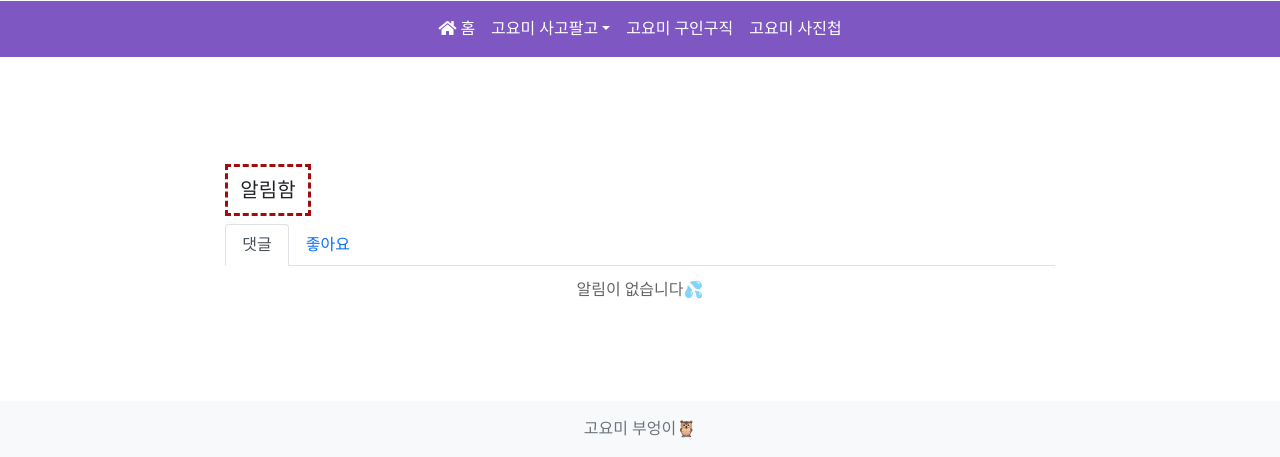
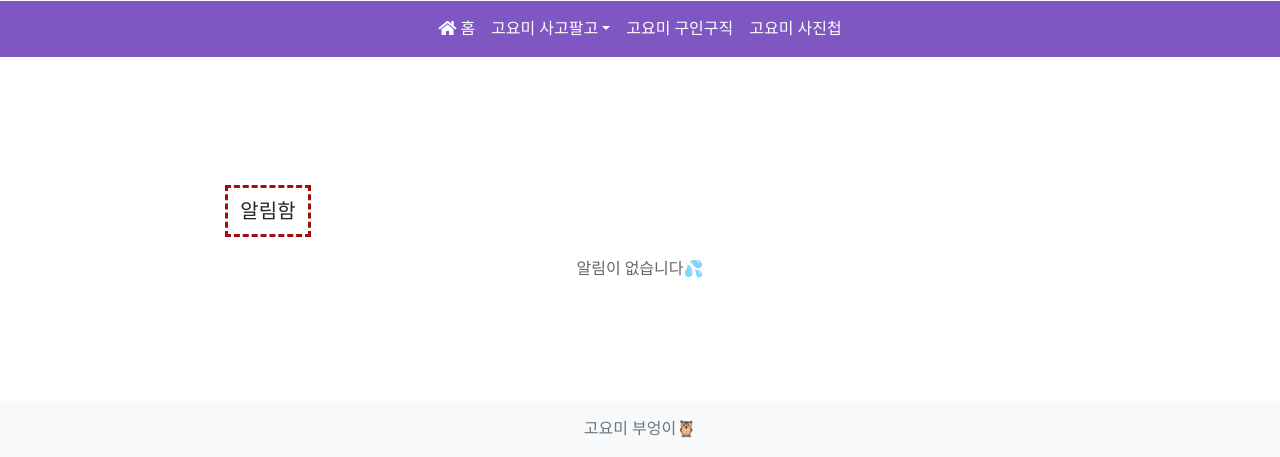
Before and after one commit to seuljaa/lllolll, a Django app: page /noti/noti_list/ in a window 1280 px wide. Shown: the part 343-800 px from the top of the page. Run offline with Django 4.2, Linux system fonts and the light colour scheme; a user stored in the database is signed in; tables that the repository leaves empty hold one stand-in row (values such as "Sample post"); data that the repository does not hold is empty; parts of the project's set-up code (start-up, migrations or seed data) failed here and were passed over; some libraries are stand-ins or nearby versions; some web fonts are replaced.

Commit message:
알림함 개선

```diff
--- a/config/static/common.css
+++ b/config/static/common.css
@@ -279,6 +279,11 @@
 .t-bg-white {
   --tw-bg-opacity: 1;
   background-color: rgb(255 255 255 / var(--tw-bg-opacity));
+}
+
+.t-bg-blue-400 {
+  --tw-bg-opacity: 1;
+  background-color: rgb(96 165 250 / var(--tw-bg-opacity));
 }
 
 .t-object-cover {
--- a/config/templates/noti/noti_list.html
+++ b/config/templates/noti/noti_list.html
@@ -4,60 +4,55 @@
 {% block content %}
 <div class="container lg:t-w-2/3">
     <p class="t-my-5 t-text-xl"><span style="border: 3px dashed #a10d0d; padding: 0.6em;">알림함</span></p>
-    <ul class="nav nav-tabs" id="myTab" role="tablist">
-        <li class="nav-item" role="presentation">
-            <button class="nav-link active" id="userinfo-tab" data-bs-toggle="tab"
-                    data-bs-target="#userinfo" type="button" role="tab" aria-controls="userinfo"
-                    aria-selected="true">댓글
-            </button>
-        </li>
-        <li class="nav-item" role="presentation">
-            <button class="nav-link" id="myreview-tab" data-bs-toggle="tab"
-                    data-bs-target="#myreview" type="button" role="tab"
-                    aria-controls="myreview" aria-selected="false">좋아요
-            </button>
-        </li>
-    </ul>
-    <!-- 내용 -->
-    <div class="tab-content" id="myTabContent">
-        <div class="tab-pane fade show active" id="userinfo" role="tabpanel"
-             aria-labelledby="userinfo-tab">
     <div>
         {% if noti_list %}
         {% for noti in noti_list %}
         <div class="t-m-3 t-border-solid t-border-b t-border-t-0 t-border-r-0 t-border-l-0 t-border-gray-400">
+            {% if noti.noti_type_id == 12 %}
             <div class="t-px-1 t-py-0.5 t-inline t-rounded t-bg-red-500 t-w-auto t-text-white">
-                                {% if noti.noti_type_id == 12%}
                 댓글
+            </div>
+            {% elif noti.noti_type_id == 17 %}
+            <div class="t-px-1 t-py-0.5 t-inline t-rounded t-bg-blue-400 t-w-auto t-text-white">
+                좋아요
+            </div>
             {% endif %}
-                            </div>
             {% for article in article_list %}
             {% if article.id == noti.object_id and article.ct_id == noti.content_type_id %}
             {% if article.subject %}
             <div>
                 {% if article.ct_id == 13 %}
                 <a class="t-text-black t-no-underline"
-                                                   href="{% url 'noti:noti_check' article.ct_id article.id noti.id%}">&apos;{{ article.subject }}&apos; 게시글에 댓글이 달렸습니다.</a>
+                   href="{% url 'noti:noti_check' article.ct_id article.id noti.id%}">&apos;{{ article.subject }}&apos;
+                    게시글에 댓글이 달렸습니다.</a>
                 {% elif article.ct_id == 8 and article.category == 1 %}
                 <a class="t-text-black t-no-underline"
-                                                   href="{% url 'noti:noti_check' article.ct_id article.id noti.id%}">&apos;{{ article.subject }}&apos; 게시글에 댓글이 달렸습니다.</a>
+                   href="{% url 'noti:noti_check' article.ct_id article.id noti.id%}">&apos;{{ article.subject }}&apos;
+                    게시글에 댓글이 달렸습니다.</a>
                 {% elif article.ct_id == 8 and article.category == 0 %}
                 <a class="t-text-black t-no-underline"
-                                                   href="{% url 'noti:noti_check' article.ct_id article.id noti.id%}">&apos;{{ article.subject }}&apos; 게시글에 댓글이 달렸습니다.</a>
-                                            {% else %}
-                                                <a class="t-text-black t-no-underline"
-                                                   href="{% url 'noti:noti_check' article.ct_id article.id noti.id%}">&apos;{{ article.subject }}&apos; 게시글에 댓글이 달렸습니다.</a>
+                   href="{% url 'noti:noti_check' article.ct_id article.id noti.id%}">&apos;{{ article.subject }}&apos;
+                    게시글에 댓글이 달렸습니다.</a>
                 {% endif %}
             </div>
             {% else %}
-                                        <div >
+            {% if article.ct_id == 10 and noti.noti_type_id == 12 %}
+            <div>
                 <a class="t-text-black t-no-underline"
-                                               href="{% url 'noti:noti_check' article.ct_id article.id noti.id%}">&apos;{{ article.content }}&apos; 게시글에 댓글이 달렸습니다.</a>
+                   href="{% url 'noti:noti_check' article.ct_id article.id noti.id%}">&apos;{{ article.content }}&apos;
+                    게시글에 댓글이 달렸습니다.</a>
+            </div>
+            {% elif article.ct_id == 10 and noti.noti_type_id == 17 %}
+            <div>
+                <a class="t-text-black t-no-underline"
+                   href="{% url 'noti:noti_check' article.ct_id article.id noti.id%}">
+                    사진에 좋아요가 달렸습니다.
+                </a>
             </div>
             {% endif %}
             {% endif %}
+            {% endif %}
             {% endfor %}
-
             <div class="t-text-sm t-text-gray-500 t-pb-3">
                 &#91;{{ noti.create_date.year}}.{{ noti.create_date.month}}.{{ noti.create_date.day}} {{ noti.create_date.hour}}:{{ noti.create_date.minute}}&#93;
             </div>
@@ -70,13 +65,6 @@
             </div>
         </div>
         {% endif %}
-
-
-            </div>
-        </div>
-        <div class="tab-pane fade" id="myreview" role="tabpanel"
-             aria-labelledby="myreview-tab">
-        </div>
     </div>
 </div>
 {%endblock%}
--- a/photo/views.py
+++ b/photo/views.py
@@ -7,7 +7,7 @@ from django.shortcuts import render, redirect, get_object_or_404
 import comment
 from noti.models import Noti
 from .forms import Photo_PostForm
-from .models import Photo_post, Photo_Image
+from .models import Photo_post, Photo_Image, Photo_like
 from django.core.paginator import Paginator
 
 
@@ -60,11 +60,13 @@ def photo_like(request, photo_id):
         post.likes_user.remove(user)
         post.like_count -= 1
         post.save()
-
     else:
         post.likes_user.add(user)
         post.like_count += 1
         post.save()
+        noti = Noti(to_user=post.user, content_type=ContentType.objects.get_for_model(post),
+                    noti_type=ContentType.objects.get_for_model(Photo_like), object_id=photo_id)
+        noti.save()
     return redirect('photo:photo_detail', photo_id)
 
 
```
Also changed, not shown: photo/models.py (+12 -0 lines), photo/migrations/0003_main_image_photo_like.py (added). Lines whose indentation alone changed are shown as unchanged.
